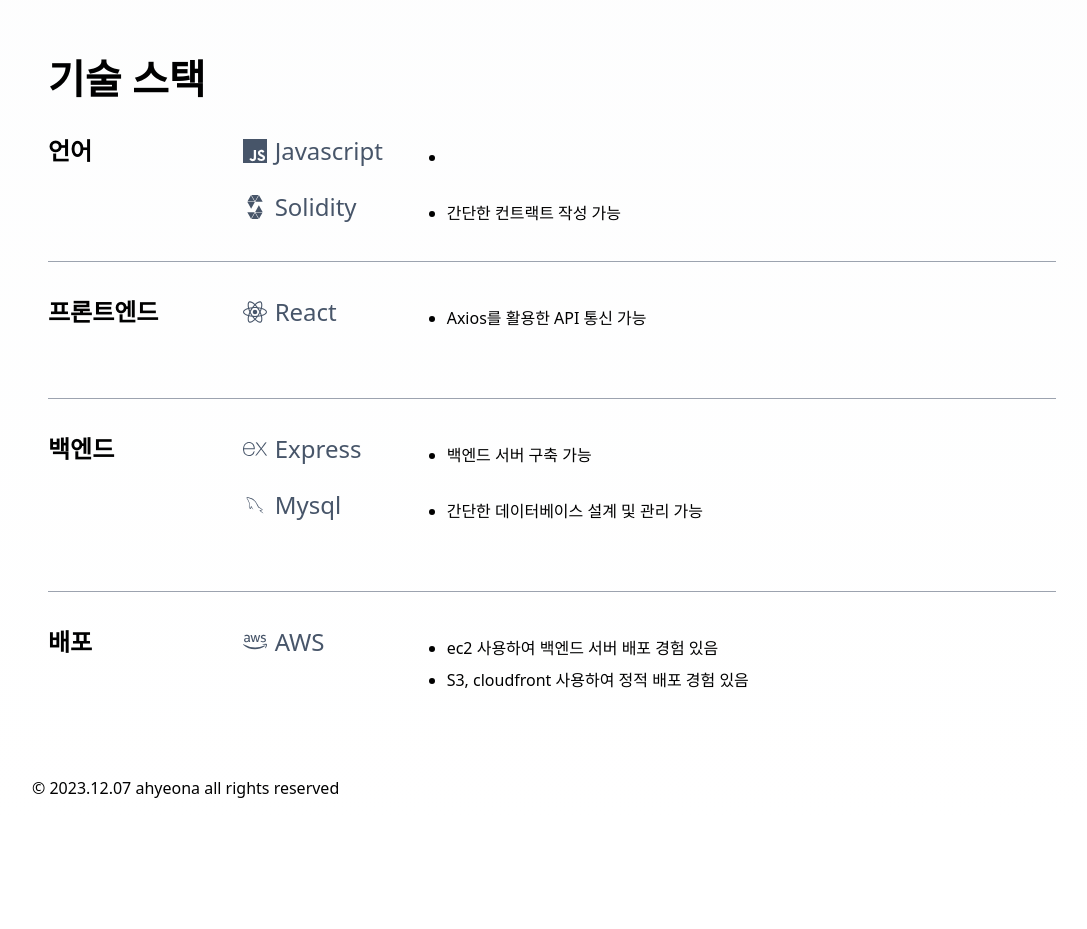
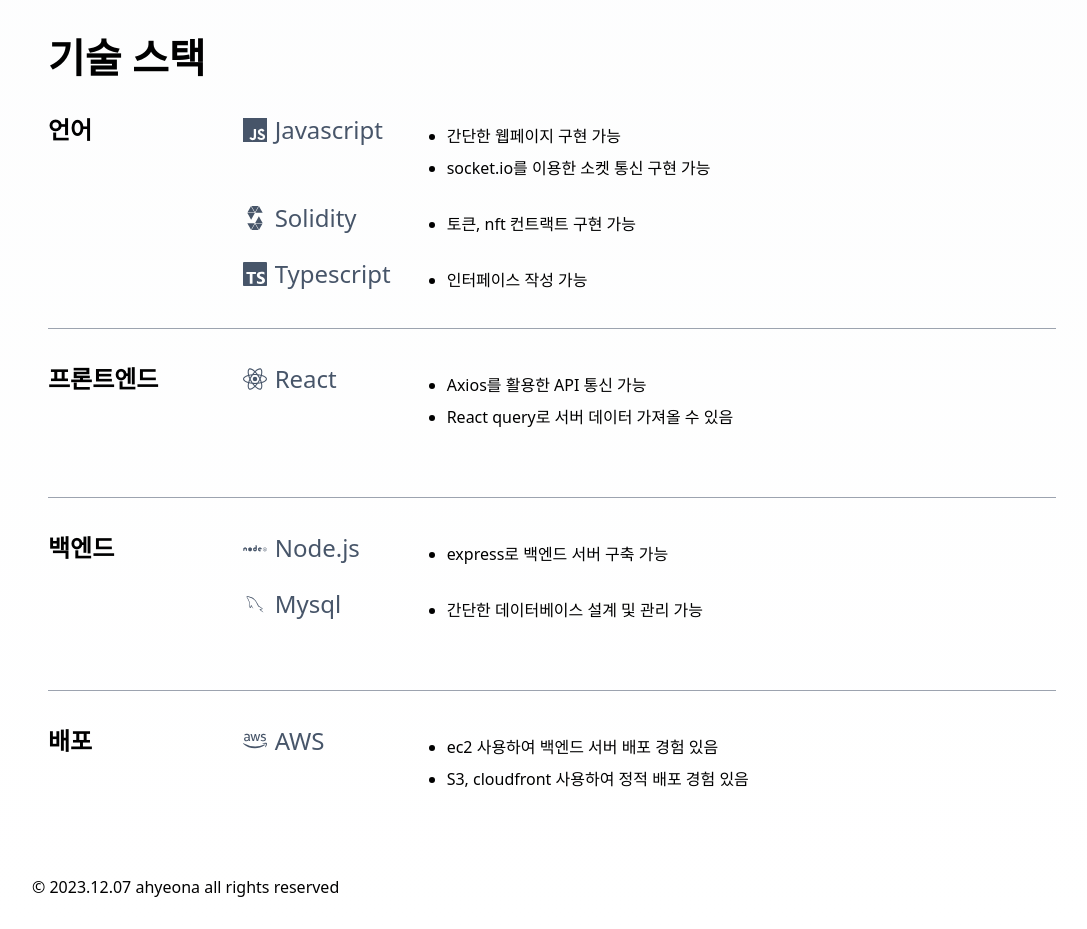
Before and after one commit to ahyeona/portfolio-2023, a React (Create React App) app: page / in a window 1280 px wide. Shown: the part 1720-2649 px from the top of the page, without its empty margins (88-1175 px from the left). Before the commit the page ends 2550 px from the top, so only its background shows below. Built offline with nearby package versions, Linux system fonts and the light colour scheme.

Commit message:
edit project internode

```diff
--- a/src/components/modal.jsx
+++ b/src/components/modal.jsx
@@ -9,13 +9,13 @@
             // onClick={onCloseButtonClick}
             className="fixed top-0 left-0 flex items-center justify-center w-full h-full bg-gray-500 bg-opacity-50"
         >
-            <div className="p-8 bg-white rounded-md w-[50%] h-[80%]">
+            <div className="p-8 bg-white rounded-md w-[50%] h-[80%] relative">
                 <h2 className="mb-4 text-lg font-bold">
-                    <button className="float-right" onClick={onCloseButtonClick}>
+                    <button className="float-right w-[60px] h-[60px]" onClick={onCloseButtonClick}>
                         X
                     </button>
                 </h2>
-                <div className="body w-[94%] h-full overflow-y-auto p-4 mx-auto">{children}</div>
+                <div className="body w-[94%] h-[92%] overflow-y-auto p-4 mx-auto">{children}</div>
                 {/* <div className="footer">
                     <button onClick={onCloseButtonClick}>Close Modal</button>
                 </div> */}
--- a/src/contents/introduce.jsx
+++ b/src/contents/introduce.jsx
@@ -16,7 +16,6 @@
                 <RiDoubleQuotesL />
                 <div className="text-center text-[16px] md:text-[24px]">
                     <p>묵묵히 노력하는 개발자</p>
-                    {/* <p>개발자</p> */}
                 </div>
                 <RiDoubleQuotesR />
             </div>
--- a/src/contents/profile.jsx
+++ b/src/contents/profile.jsx
@@ -53,7 +53,7 @@
                     김아현 <span className="text-[16px] text-slate-400 font-normal">ahyeon</span>
                 </Hero>
                 <p className="text-slate-700 pt-[5px] md:text-[24px] md:pt-[10px] text-[16px]">
-                    블록체인 개발자
+                    백엔드 개발자
                 </p>
                 <p className="flex flex-col text-[16px] items-left pt-[7px] md:pt-[5px] md:text-[14px]">
                     <a href="mailto:web7722@gmail.com" className="flex items-center gap-[5px] text-slate-600">
@@ -68,10 +68,10 @@
                         <IoLogoGithub />
                         ahyeona
                     </a>
-                    <a href="https://velog.io/@ahyeona" className="flex items-center gap-[5px] text-slate-600" target='blank'>
+                    {/* <a href="https://velog.io/@ahyeona" className="flex items-center gap-[5px] text-slate-600" target='blank'>
                         <SiVelog />
                         blog
-                    </a>
+                    </a> */}
                 </p>
             </div>
         </div>
--- a/src/contents/skills.jsx
+++ b/src/contents/skills.jsx
@@ -1,6 +1,7 @@
 import { Wrapper, Heading } from '../components/common'
 import { DiJavascript, DiNodejs, DiGithubBadge, DiMysql, DiAws } from 'react-icons/di'
 import { FaAws } from 'react-icons/fa'
+import { FaNodeJs } from 'react-icons/fa6'
 import { SiNextdotjs, SiTypescript, SiJavascript, SiExpress, SiReact, SiSolidity } from 'react-icons/si'
 
 const Skills = () => {
@@ -20,7 +21,10 @@
                             </span>
                             <ul className="list-disc list-outside leading-6 px-[20px] md:leading-8 text-[12px] md:text-[16px] ">
                                 <li>
-
+                                    간단한 웹페이지 구현 가능
+                                </li>
+                                <li>
+                                    socket.io를 이용한 소켓 통신 구현 가능
                                 </li>
                             </ul>
                         </li>
@@ -31,8 +35,18 @@
                                 <span className="md:w-[120px]">Solidity</span>
                             </span>
                             <ul className="list-disc list-outside leading-6 px-[20px] md:leading-8 text-[12px] md:text-[16px] ">
-                                <li>간단한 컨트랙트 작성 가능</li>
+                                <li>토큰, nft 컨트랙트 구현 가능</li>
                                 {/* <li>이더리움 네트워크에 대한 이해</li> */}
+                            </ul>
+                        </li>
+
+                        <li className="flex flex-col gap-[8px] md:gap-[32px] md:flex-row items-baseline">
+                            <span className="text-[16px] text-slate-600 md:text-[24px] basis-[20%] flex items-center gap-[8px]">
+                                <SiTypescript />
+                                <span className="md:w-[120px]">Typescript</span>
+                            </span>
+                            <ul className="list-disc list-outside leading-6 px-[20px] md:leading-8 text-[12px] md:text-[16px] ">
+                                <li>인터페이스 작성 가능</li>
                             </ul>
                         </li>
                     </ul>
@@ -50,6 +64,7 @@
                             </span>
                             <ul className="list-disc list-outside leading-6 px-[20px] md:leading-8 text-[12px] md:text-[16px] ">
                                 <li>Axios를 활용한 API 통신 가능</li>
+                                <li>React query로 서버 데이터 가져올 수 있음</li>
                             </ul>
                         </li>
 
@@ -75,11 +90,11 @@
                     <ul className="flex flex-col gap-[16px] text-[16px] pb-[32px] font-medium w-full items-start">
                         <li className="flex flex-col gap-[8px] md:gap-[32px] md:flex-row items-baseline">
                             <span className="text-[16px] text-slate-600 md:text-[24px] basis-[20%] flex items-center gap-[8px]">
-                                <SiExpress />
-                                <span className="md:w-[120px]">Express</span>
+                                <DiNodejs />
+                                <span className="md:w-[120px]">Node.js</span>
                             </span>
                             <ul className="list-disc list-outside leading-6 px-[20px] md:leading-8 text-[12px] md:text-[16px] ">
-                                <li>백엔드 서버 구축 가능</li>
+                                <li>express로 백엔드 서버 구축 가능</li>
                             </ul>
                         </li>
                         <li className="flex flex-col gap-[8px] md:gap-[32px] md:flex-row items-baseline">
@@ -89,7 +104,6 @@
                             </span>
                             <ul className="list-disc list-outside leading-6 px-[20px] md:leading-8 text-[12px] md:text-[16px] ">
                                 <li>간단한 데이터베이스 설계 및 관리 가능</li>
-                                {/* <li>쿼리문 작성 가능...</li> */}
                             </ul>
                         </li>
                     </ul>
```
Also changed, not shown: src/contents/projects.jsx (+38 -1 lines), public/internode_admin_chat.png (added), public/internode_admin_chat_detail.png (added).
